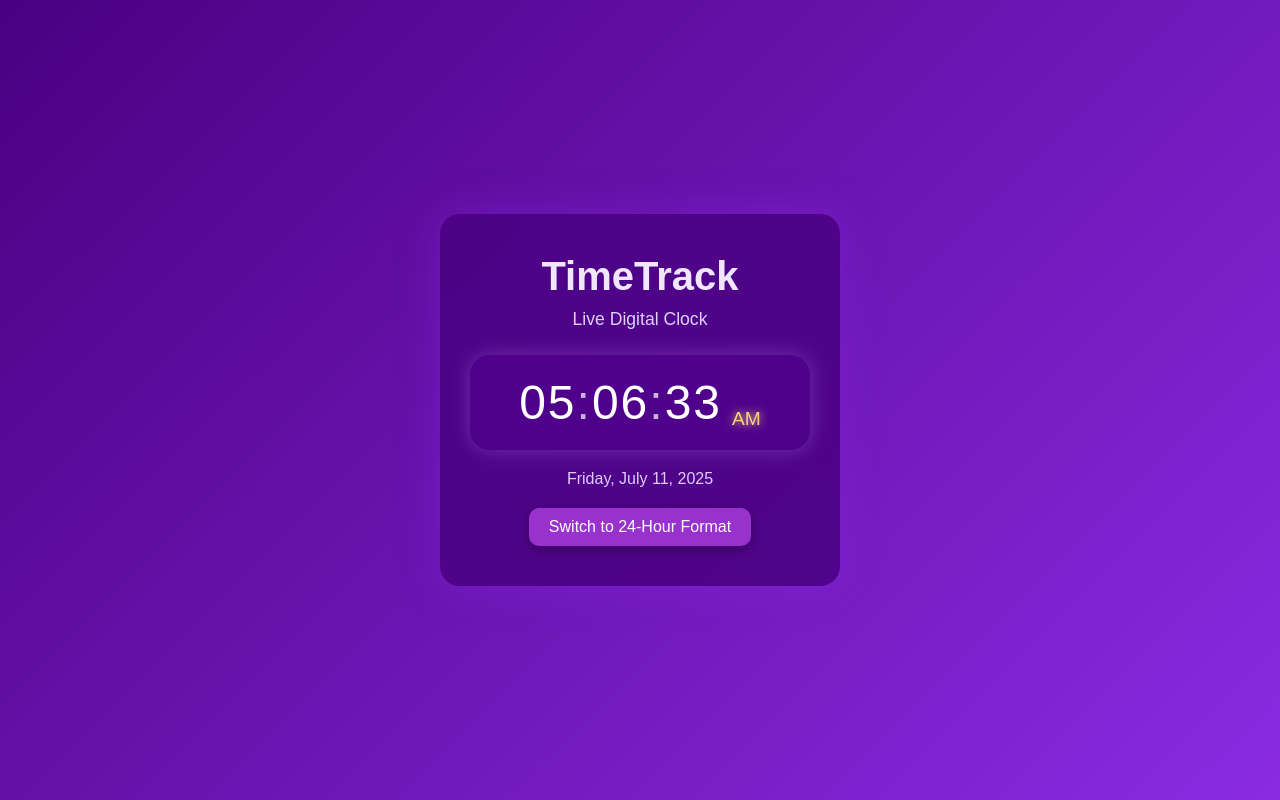
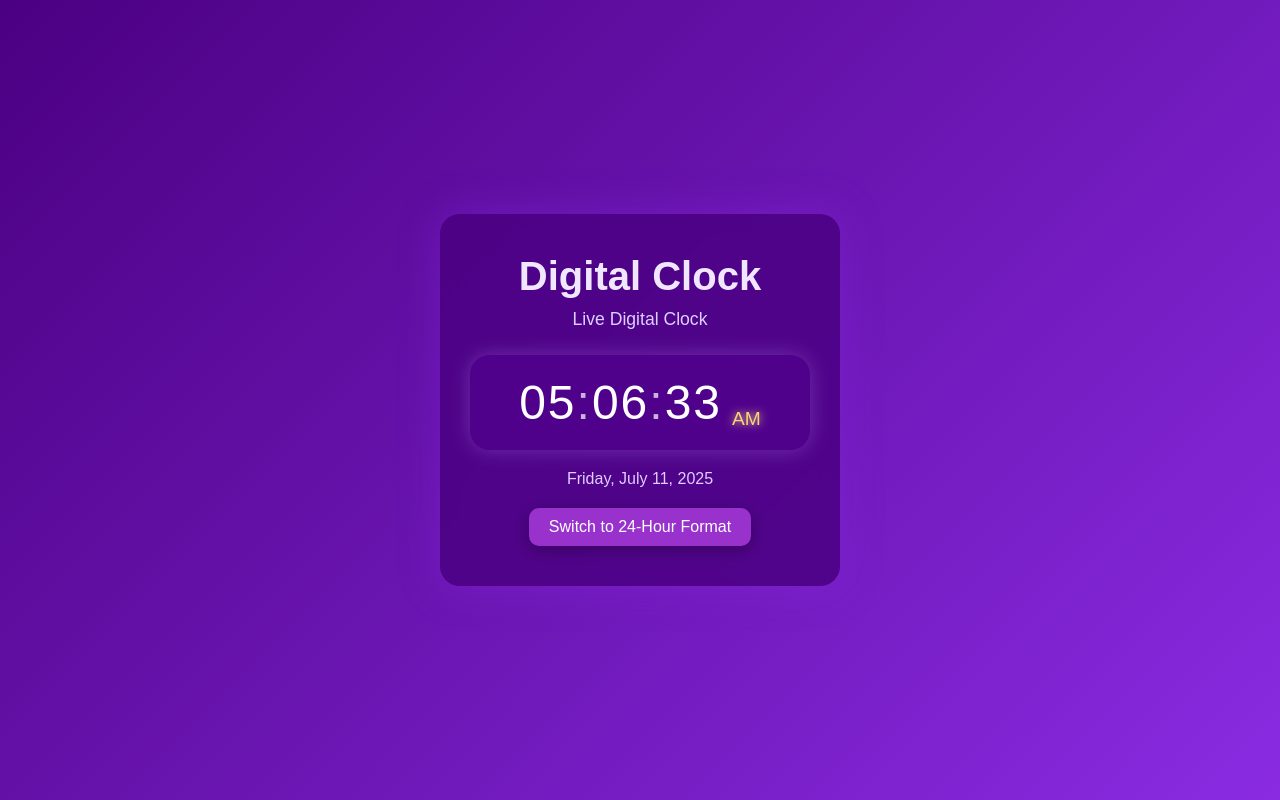
Before and after one commit to surrey-78/Digital_Clock, a plain HTML site: page index.html in a window 1280 px wide. Drawn offline with Linux system fonts and the light colour scheme.

Commit message:
Update index.html

```diff
--- a/index.html
+++ b/index.html
@@ -8,7 +8,7 @@
 </head>
 <body>
   <div class="container">
-    <h1>TimeTrack</h1>
+    <h1>Digital Clock</h1>
     <p class="subtitle">Live Digital Clock</p>
 
     <div id="clock-container">
```
